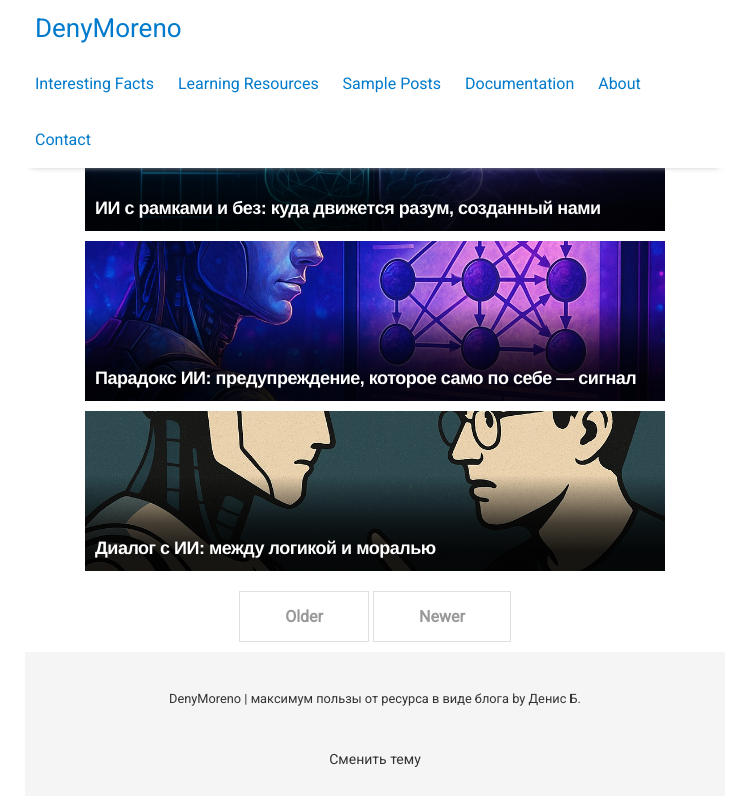
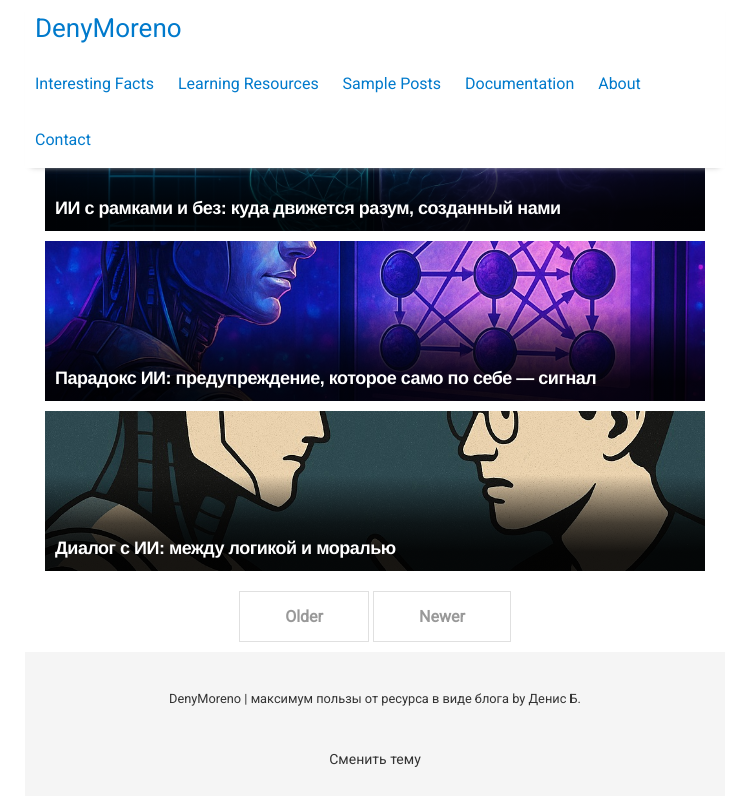
Before and after one commit to DenyMoreno/myblog, a Jekyll site: the page built from index.html, in a window 1280 px wide. Shown: the top 806 px of the page, without its empty margins (265-1014 px from the left). Built offline with Jekyll 4.4.1, drawn with Linux system fonts in a browser that asks for light colours; nearby versions of some CDN libraries; the list of posts is cut into pages by our own code.

Commit message:
Update main.scss

```diff
--- a/assets/css/main.scss
+++ b/assets/css/main.scss
@@ -7,11 +7,7 @@ $code-font-family: "Source Code Pro", monospace;
 
 $brand-color: black;
 
-.content-wrapper {
-  max-width: 600px;
-  margin: 0 auto;
-  padding: 0 1rem;
-}
+
 
 $container-width: 700px;
 $tablet-width: 600px;
```
